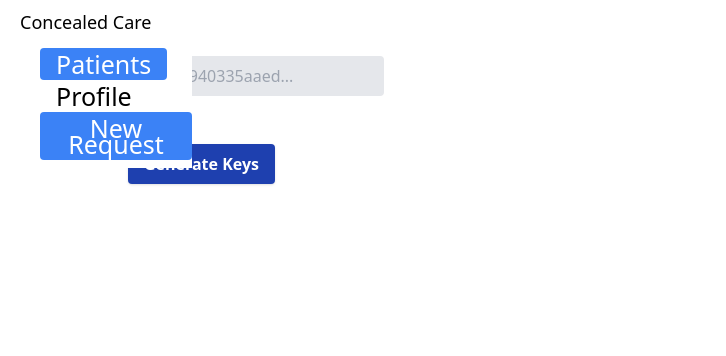
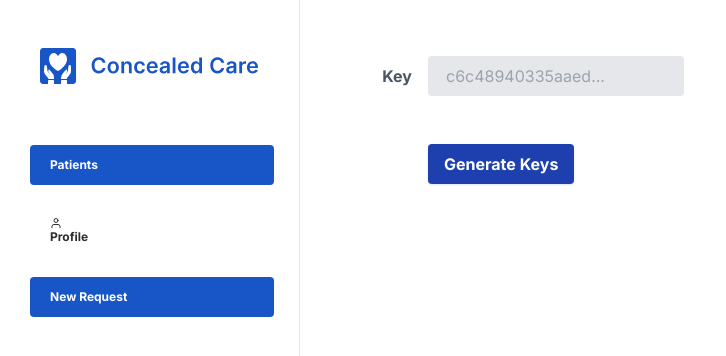
Before and after one commit to lipet2k/mit-bitcoin-expo2, a React (Create React App) app: page /employer in a window 1280 px wide. Shown: the top 356 px of the page, without its empty margins (0-726 px from the left). Built offline with nearby package versions, Linux system fonts and the light colour scheme.

Commit message:
update sidebar

```diff
--- a/package.json
+++ b/package.json
@@ -8,6 +8,7 @@
     "@testing-library/user-event": "^13.5.0",
     "react": "^17.0.2",
     "react-dom": "^17.0.2",
+    "react-icons": "^4.8.0",
     "react-router-dom": "^6.2.1",
     "react-scripts": "5.0.0",
     "react-spring": "^9.3.3",
--- a/public/index.html
+++ b/public/index.html
@@ -1,15 +1,18 @@
 <!DOCTYPE html>
 <html lang="en">
   <head>
-    <title>Peter Leaf</title>
+    <title>Concealed Care</title>
     <link rel="favicon" type="image/png" href="favicon.png">
     <meta charset="utf-8" />
     <meta name="viewport" content="width=device-width, initial-scale=1" />
     <meta name="theme-color" content="#000000" />
     <meta
       name="description"
-      content="Peter Leaf Website"
+      content="Concealed Care"
     />
+    <link rel="preconnect" href="https://fonts.googleapis.com">
+    <link rel="preconnect" href="https://fonts.gstatic.com" crossorigin>
+    <link href="https://fonts.googleapis.com/css2?family=Inter:wght@300;400;500;700;800&display=swap" rel="stylesheet">
   </head>
   <body>
     <noscript>You need to enable JavaScript to run this app.</noscript>
--- a/src/components/Sidebar.js
+++ b/src/components/Sidebar.js
@@ -1,24 +1,27 @@
 import '../styles/Sidebar.css';
 import { Link } from 'react-router-dom';
+import { FiUser } from "react-icons/fi";
+
 
 
 const NavigationBar = () => {
     return (
-      <div className="sidenav mt-10 flex-col flex w-48">
+      <div className="sidenav flex-col flex w-48">
+        <div><img id="logo" src="/assets/cc-logo.svg"></img></div>
         <div className="links-container ml-10">
           <Link className="nav-item mt-5" to="/generate">
-            <button class="bg-blue-500 hover:bg-blue-700 text-white py-2 px-4 rounded">
+            <button class="btn-col-main hover:bg-blue-700 text-white py-2 px-4 rounded">
               Patients
             </button>
           </Link>
           <Link className="nav-item mt-5" to="/employer">
-            <button class="bg-white hover:bg-blue-700 text-black py-2 px-4 rounded">
-              Profile
+            <button class="bg-white text-black py-2 px-4 rounded">
+              <FiUser /> Profile
             </button>
           </Link>
 
           <Link className="nav-item mt-5" to="/hospital">
-            <button class="bg-blue-500 hover:bg-blue-700 text-white py-2 px-4 rounded">
+            <button class="btn-col-main hover:bg-blue-700 text-white py-2 px-4 rounded">
               New Request
             </button>
           </Link>
--- a/src/styles/App.css
+++ b/src/styles/App.css
@@ -14,3 +14,6 @@
     transform: rotate(360deg);
   }
 } */
+body {
+  font-family: 'Inter', sans-serif;
+}
--- a/src/styles/Sidebar.css
+++ b/src/styles/Sidebar.css
@@ -1,7 +1,7 @@
 @tailwind components;
 
 .heading-font {
-    font-family: Garamond, Baskerville, "Baskerville Old Face", "Hoefler Text", "Times New Roman", serif,
+    font-family: 'Inter', sans-serif;
 }
 
 @media screen and (max-width: 640px) {
@@ -22,14 +22,43 @@
     }
 }
 
-.nav-item {
-    font-size: 25px;
-}
-
 .sidenav {
+  height: 100%;
   position: fixed;
   z-index: 1;
   background: white;
   overflow-x: hidden;
   padding: 8px 0;
+  border-right: 1px solid #E6E6E6;
+  width: 300px;
 }
+
+.sidenav .links-container {
+    margin: 1px 15px;
+    padding-right: 25px;
+}
+
+.sidenav .links-container button {
+    font-weight: 700;
+    padding: 12px 20px;
+    text-align: left;
+    width: 100%;
+}
+
+.sidenav .nav-item {
+    width: 100%;
+    margin: 20px 15px;
+    display: block;
+}
+
+#logo {
+    padding: 40px;
+}
+
+.sidenav button {
+    color: #2E2E2E;
+}
+
+.sidenav button.btn-col-main {
+    color: #fff;
+}
--- a/src/styles/styles.css
+++ b/src/styles/styles.css
@@ -1,5 +1,11 @@
 @tailwind components;
 
 .middle-font {
-    font-family: Garamond, Baskerville, "Baskerville Old Face", "Hoefler Text", "Times New Roman", serif,
+    font-family: 'Inter', sans-serif;
 }
+
+.generate-keys {margin-left: 300px;}
+
+.btn-col-main {
+    background-color: #1856C7;
+}
```
Also changed, not shown: public/assets/cc-logo.svg (added), 1 other file (tests, documents, lock files or other folders).
